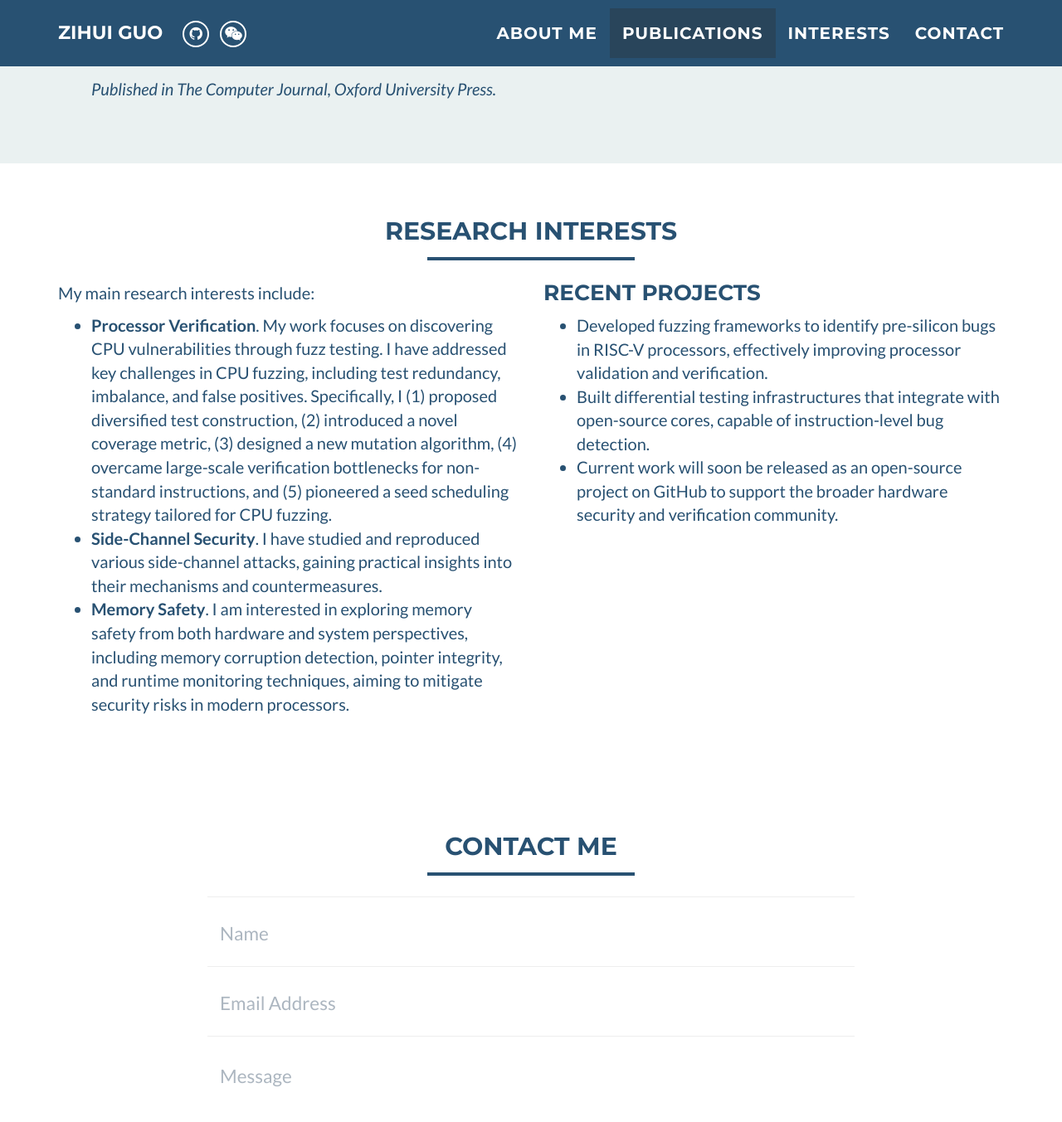
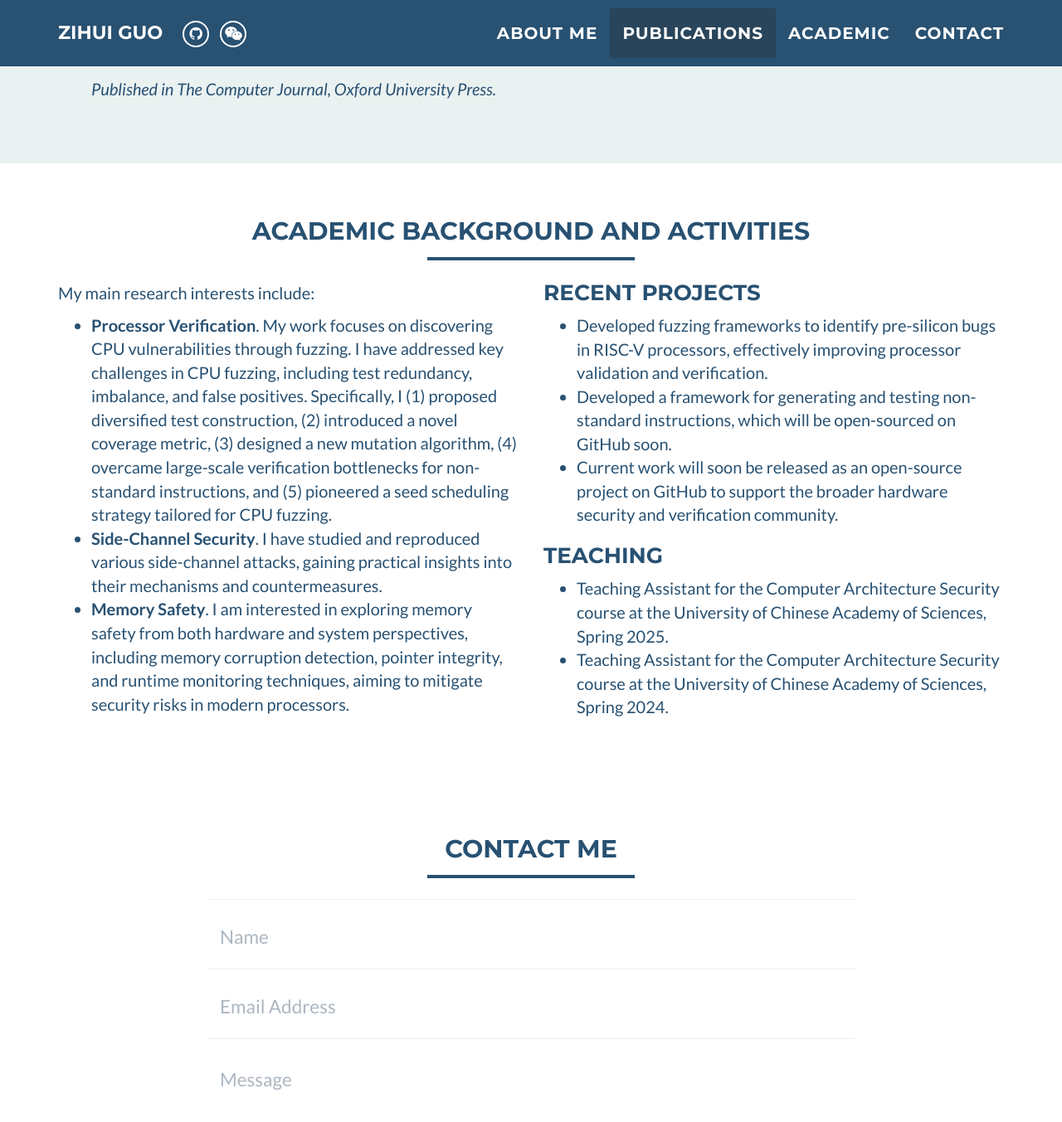
Before and after one commit to youzi27/youzi27.github.io, a Jekyll site: the page built from index.html, in a window 1280 px wide and 1400 px high, scrolled down 1698 px. Shown: the top 1353 px of the window at 83% size. Built offline with Jekyll 4.4.1, drawn with Linux system fonts in a browser that asks for light colours.

Commit message:
Initial resume3

```diff
--- a/_includes/interests.html
+++ b/_includes/interests.html
@@ -2,7 +2,7 @@
   <div class="container">
     <div class="row">
       <div class="col-lg-12 text-center">
-        <h2>Research Interests</h2>
+        <h2>Academic Background and Activities</h2>
         <hr />
       </div>
     </div>
@@ -13,7 +13,7 @@
         </p>
         <ul>
           <li>
-            <b>Processor Verification</b>. My work focuses on discovering CPU vulnerabilities through fuzz testing. I have addressed key challenges in CPU fuzzing, including test redundancy, imbalance, and false positives.
+            <b>Processor Verification</b>. My work focuses on discovering CPU vulnerabilities through fuzzing. I have addressed key challenges in CPU fuzzing, including test redundancy, imbalance, and false positives.
             Specifically, I (1) proposed diversified test construction, (2) introduced a novel coverage metric, (3) designed a new mutation algorithm, (4) overcame large-scale verification bottlenecks for non-standard instructions, and (5) pioneered a seed scheduling strategy tailored for CPU fuzzing.
           </li>
           <li>
@@ -32,22 +32,21 @@
             Developed fuzzing frameworks to identify pre-silicon bugs in RISC-V processors, effectively improving processor validation and verification.
           </li>
           <li>
-            Built differential testing infrastructures that integrate with open-source cores, capable of instruction-level bug detection.
-          </li>
+           Developed a framework for generating and testing non-standard instructions, which will be open-sourced on GitHub soon.          </li>
           <li>
             Current work will soon be released as an open-source project on GitHub to support the broader hardware security and verification community.
           </li>
         </ul>
 
-        <!-- <h3>Academic Activities</h3>
+        <h3>Teaching</h3>
         <ul>
           <li>
-            Active participation in international security conferences (e.g., CCS, S&P, ACSAC), presenting and publishing research on processor fuzzing and hardware security.
+            Teaching Assistant for the Computer Architecture Security course at the University of Chinese Academy of Sciences, Spring 2025.
           </li>
           <li>
-            Engaged in collaborative projects with peers and mentors, bridging rigorous research with practical processor security applications.
+            Teaching Assistant for the Computer Architecture Security course at the University of Chinese Academy of Sciences, Spring 2024.
           </li>
-        </ul> -->
+        </ul>
       </div>
     </div>
   </div>
--- a/_layouts/default.html
+++ b/_layouts/default.html
@@ -62,7 +62,7 @@
                        <a href="#publications">Publications</a>
                    </li>
                    <li class="page-scroll">
-                       <a href="#interests">Interests</a>
+                       <a href="#interests">Academic</a>
                    </li>
                    <li class="page-scroll">
                        <a href="#contact">Contact</a>
```
